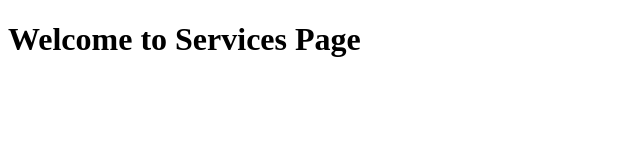
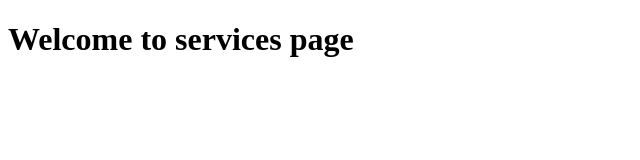
Before and after one commit to F3anny/gym-git-basics, a plain HTML site: page services.html in a window 1280 px wide. Shown: the whole page, without its empty margins (0-640 px from the left). Drawn offline with Linux system fonts and the light colour scheme.

```diff
--- a/services.html
+++ b/services.html
@@ -6,6 +6,6 @@
     <title>Document</title>
 </head>
 <body>
-    <h1>Welcome to Services Page</h1>
+    <h1>Welcome to services page</h1>
 </body>
 </html>
```
